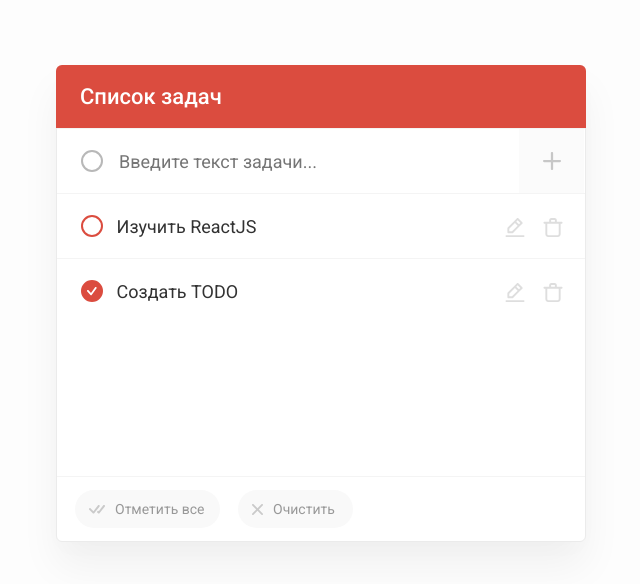
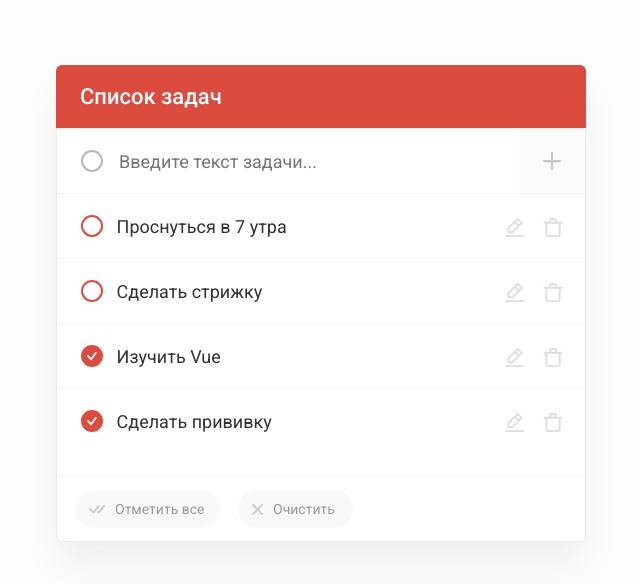
Before and after one commit to thebestdevelopering/vue-todolist, a Vue app: page / in a window 1280 px wide. Shown: the top 584 px of the page, without its empty margins (319-959 px from the left). Built offline with nearby package versions, Linux system fonts and the light colour scheme.

Commit message:
made crutch

```diff
--- a/src/assets/styles/styles.scss
+++ b/src/assets/styles/styles.scss
@@ -41,10 +41,10 @@ body {
   margin-left: 24px;
   box-sizing: border-box;
 }
-.main__checkbox_disabled {
+.disabled {
   border: 2px solid #b8b8b8;
 }
-.main__checkbox_active {
+.active {
   border: 2px solid #db4c3f;
   cursor: pointer;
 }
--- a/src/components/MainPage.vue
+++ b/src/components/MainPage.vue
@@ -6,7 +6,7 @@
       </div>
       <div class="main">
         <div class="main--tasks">
-          <p class="main__checkbox main__checkbox_disabled"></p>
+          <radio-box disabled></radio-box>
           <input
             class="main--tasks_text"
             type="text"
@@ -17,9 +17,11 @@
           </div>
         </div>
 
-        <div class="main--tasks">
-          <p class="main__checkbox main__checkbox_active"></p>
-          <p class="main--tasks__text">Изучить ReactJS</p>
+        <div class="main--tasks" v-for="task in taskActive" :key="task">
+          <radio-box></radio-box>
+          <p class="main--tasks__text">
+            {{ task.note }}
+          </p>
           <div class="main--tasks__actions">
             <div class="main--tasks__actions_block">
               <img
@@ -37,16 +39,11 @@
             </div>
           </div>
         </div>
-        <div class="main--tasks">
-          <Radio checked />
-          <!-- <p class="main__checkbox checked">
-            <img
-              class="main--task__check"
-              src="../assets/images/Vector.svg"
-              alt=""
-            />
-          </p> -->
-          <p class="main--tasks__text">Создать TODO</p>
+        <div class="main--tasks" v-for="task in taskChecked" :key="task">
+          <radio-box checked> </radio-box>
+          <p class="main--tasks__text">
+            {{ task.note }}
+          </p>
           <div class="main--tasks__actions">
             <div class="main--tasks__actions_block">
               <img
@@ -92,11 +89,29 @@
 </template>
 
 <script>
-import Radio from './radio-box.vue';
+import RadioBox from './radio-box.vue';
 
 export default {
+  data() {
+    return {
+      tasks: [
+        { note: 'Изучить Vue', checked: true },
+        { note: 'Проснуться в 7 утра' },
+        { note: 'Сделать стрижку', checked: false },
+        { note: 'Сделать прививку', checked: true },
+      ],
+    };
+  },
   components: {
-    Radio,
+    RadioBox,
+  },
+  computed: {
+    taskChecked: function () {
+      return this.tasks.filter((i) => i.checked === true);
+    },
+    taskActive: function () {
+      return this.tasks.filter((i) => i.checked !== true);
+    },
   },
 };
 </script>
--- a/src/components/radio-box.vue
+++ b/src/components/radio-box.vue
@@ -1,20 +1,32 @@
 <template>
-  <p class="main__checkbox" :class="{ checked: isActive }">
-    <img class="main--task__check" src="../assets/images/Vector.svg" alt="" />
+  <p
+    class="main__checkbox"
+    :class="{
+      disabled: disabled,
+      checked: checked,
+      active: !disabled && !checked,
+    }"
+  >
+    <img
+      v-if="checked"
+      class="main--task__check"
+      src="../assets/images/Vector.svg"
+      alt=""
+    />
   </p>
 </template>
 
 <script>
 export default {
   props: {
-    disabled: Boolean,
-    checked: Boolean,
-  },
-  data() {
-    return {
-      isActive: true,
-      hasError: false,
-    };
+    disabled: {
+      type: Boolean,
+      default: false,
+    },
+    checked: {
+      type: Boolean,
+      default: false,
+    },
   },
 };
 </script>
```
Also changed, not shown: src/components/index.html (added, +19 -0 lines).
